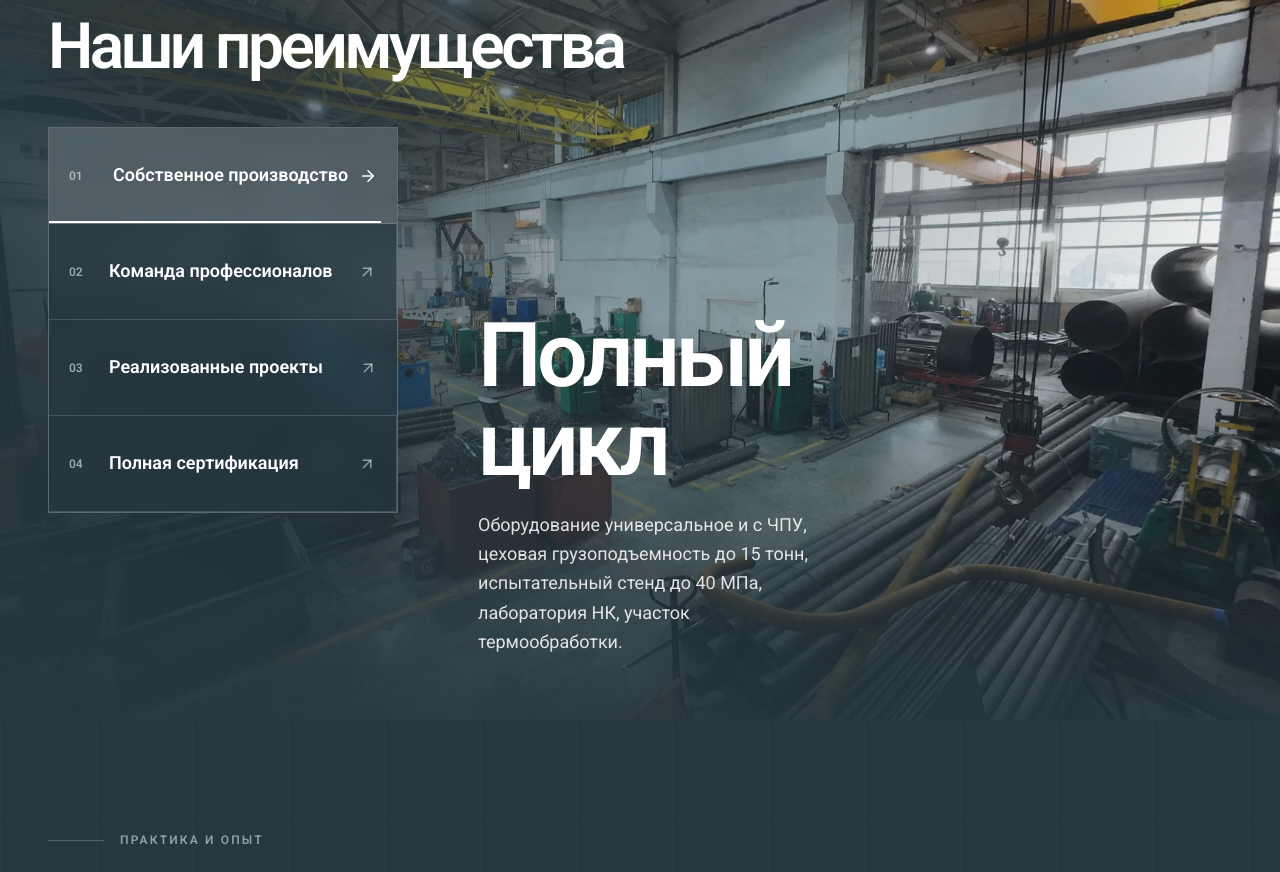
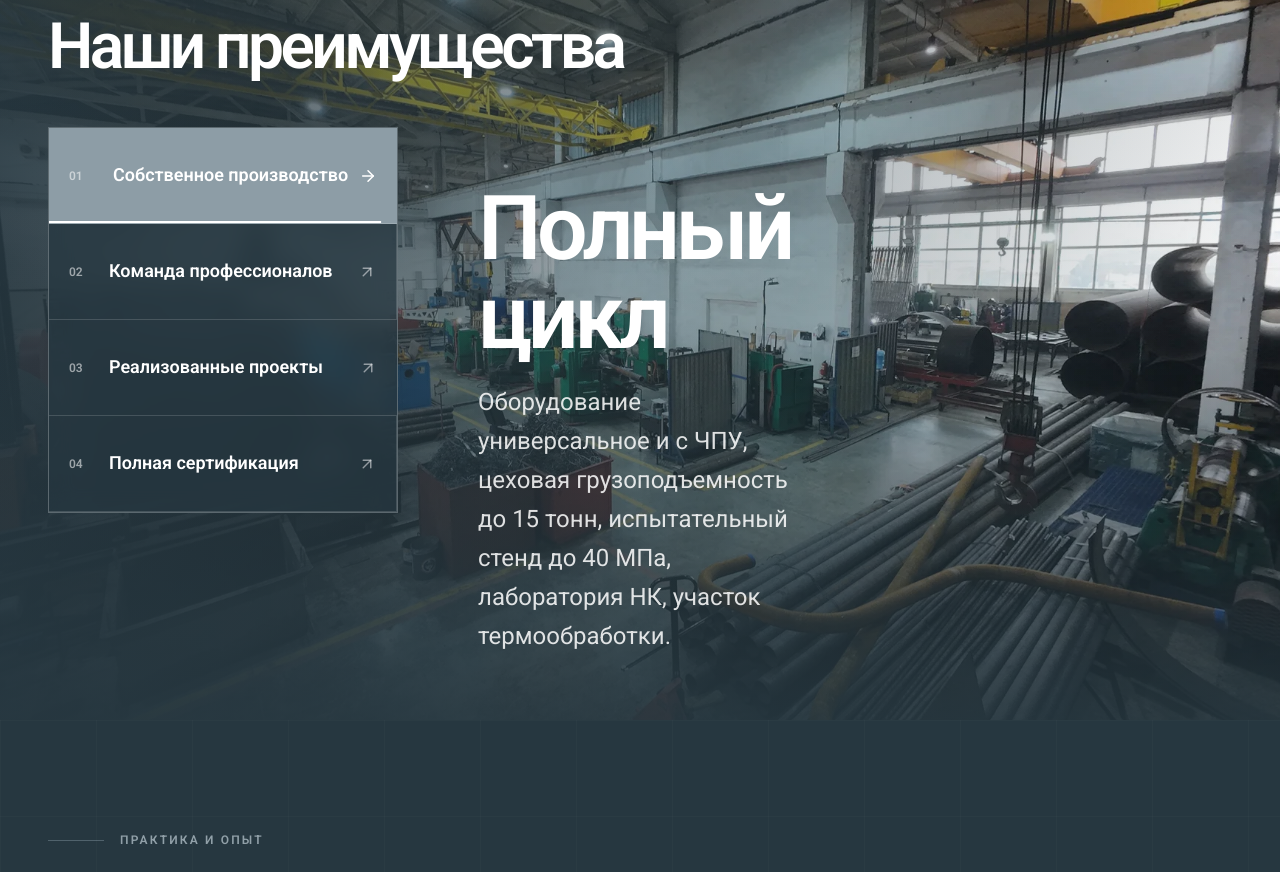
Before and after one commit to Pavel-studios/gpi2, a React (Vite) app: page / in a window 1280 px wide. Shown: the part 880-1752 px from the top of the page. Built offline with nearby package versions, Linux system fonts and the light colour scheme.

Commit message:
edit main page adv section descr size, projects bg, btns color

```diff
--- a/src/app/components/AdvantagesSection.tsx
+++ b/src/app/components/AdvantagesSection.tsx
@@ -3,7 +3,7 @@ import { AnimatePresence, motion } from 'motion/react';
 import { ArrowUpRight } from 'lucide-react';
 import productionImage from '@/imports/tz-photos/adv-production-exact.webp';
 import teamImage from '@/imports/tz-photos/adv-team-exact.webp';
-import projectsImage from '@/imports/tz-photos/adv-projects-exact.webp';
+import projectsImage from '@/imports/tz-photos/adv-projects-retouched.webp';
 import certQuality1 from '@/imports/about/certificates/cert-quality-1.webp';
 import certQuality2 from '@/imports/about/certificates/cert-quality-2.webp';
 import certTrts1 from '@/imports/about/certificates/cert-trts-1.webp';
@@ -133,8 +133,8 @@ export function AdvantagesSection() {
         <div className="max-w-3xl pl-0 lg:pl-[430px]">
           <AnimatePresence mode="wait">
             <motion.div key={`copy-${activeIndex}`} initial={{ opacity: 0, y: 24 }} animate={{ opacity: 1, y: 0 }} exit={{ opacity: 0, y: -12 }} transition={{ duration: 0.45 }} className="text-white">
-              <div className="mb-5 text-[clamp(2.5rem,7vw,6.5rem)] font-semibold leading-none tracking-[-0.05em]">{active.value}</div>
-              <p className="max-w-2xl text-base leading-relaxed text-white/85 sm:text-lg">{active.description}</p>
+              <div className="mb-5 text-[clamp(2.5rem,7vw,7rem)] font-semibold leading-none tracking-[-0.05em]">{active.value}</div>
+              <p className="max-w-2xl text-base leading-relaxed text-white/85 sm:text-lg lg:text-[24px]">{active.description}</p>
             </motion.div>
           </AnimatePresence>
         </div>
@@ -148,7 +148,7 @@ export function AdvantagesSection() {
                 key={item.title}
                 type="button"
                 onClick={() => selectAdvantage(index)}
-                className={`group relative flex min-h-[62px] w-full items-start gap-2 border-r border-b border-white/15 px-3 py-2.5 text-left text-white transition-colors even:border-r-0 sm:min-h-20 sm:items-center sm:gap-3 sm:border-b-0 sm:even:border-r sm:last:border-r-0 lg:min-h-24 lg:border-b lg:border-r-0 lg:px-5 ${isActive ? 'bg-white/18' : 'hover:bg-white/10'}`}
+                className={`group relative flex min-h-[62px] w-full items-start gap-2 border-r border-b border-white/15 px-3 py-2.5 text-left text-white transition-colors even:border-r-0 sm:min-h-20 sm:items-center sm:gap-3 sm:border-b-0 sm:even:border-r sm:last:border-r-0 lg:min-h-24 lg:border-b lg:border-r-0 lg:px-5 ${isActive ? 'bg-[#8D9DA6]' : 'hover:bg-white/10'}`}
                 aria-pressed={isActive}
               >
                 <span className="text-[10px] font-semibold tabular-nums text-white/55 lg:w-7 lg:text-xs">0{index + 1}</span>
```
Also changed, not shown: src/imports/tz-photos/adv-projects-retouched.webp (added).
